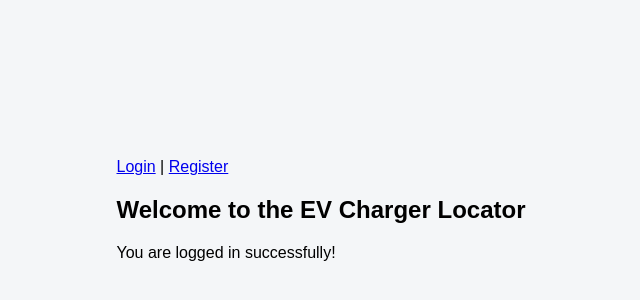
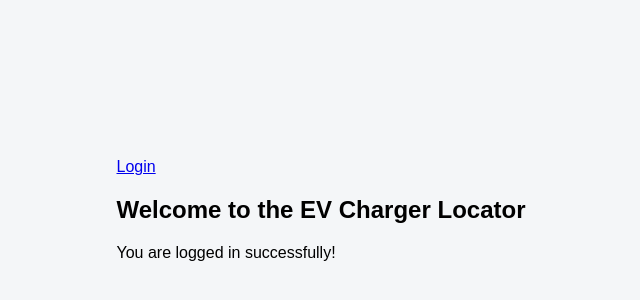
Before and after one commit to Akkireddy8/ChargerLocator-Windows, a React (Create React App) app: page / in a window 1280 px wide. Shown: the part 182-482 px from the top of the page, without its empty margins (319-959 px from the left). Built offline with nearby package versions, Linux system fonts and the light colour scheme.

Commit message:
Updated App.js
Updated App.js

```diff
--- a/src/App.js
+++ b/src/App.js
@@ -9,7 +9,7 @@ function App() {
   return (
       <Router>
           <nav>
-               <Link to="/login">Login</Link> | <Link to="/register">Register</Link>
+               <Link to="/login">Login</Link>
           </nav>
           <Routes>
               <Route path="/" element={<Home />} />
```
